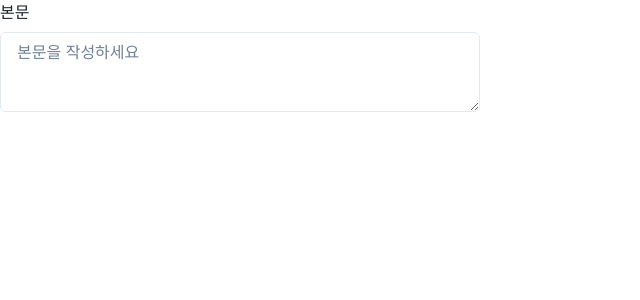
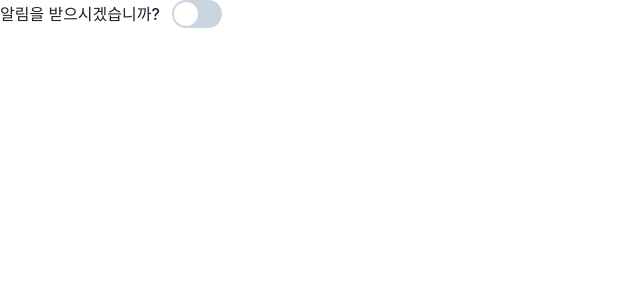
Before and after one commit to Nighteast/react20231031, a React (Create React App) app: page / in a window 1280 px wide. Shown: the top 300 px of the page, without its empty margins (0-640 px from the left). Built offline with nearby package versions, Linux system fonts and the light colour scheme.

Commit message:
Switch 사용

```diff
--- a/src/App.js
+++ b/src/App.js
@@ -1,13 +1,13 @@
 import React from "react";
-import { Box, FormControl, FormLabel, Textarea } from "@chakra-ui/react";
+import { Box, Flex, FormControl, FormLabel, Switch } from "@chakra-ui/react";
 
 function App(props) {
   return (
     <div>
       <Box w={"480px"}>
-        <FormControl>
-          <FormLabel>본문</FormLabel>
-          <Textarea placeholder="본문을 작성하세요"></Textarea>
+        <FormControl display={"flex"} alignItems={"center"}>
+          <FormLabel mb={0}>알림을 받으시겠습니까?</FormLabel>
+          <Switch size={"lg"} colorScheme="orange" />
         </FormControl>
       </Box>
     </div>
```
